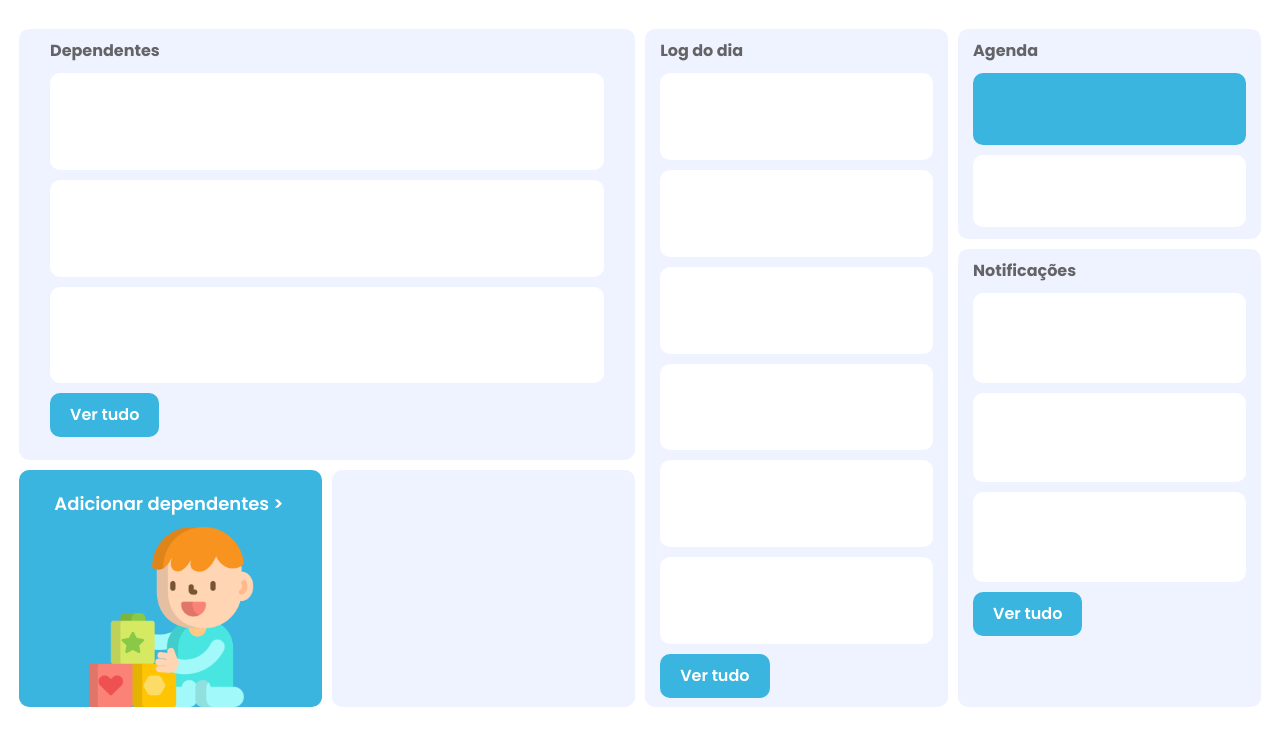
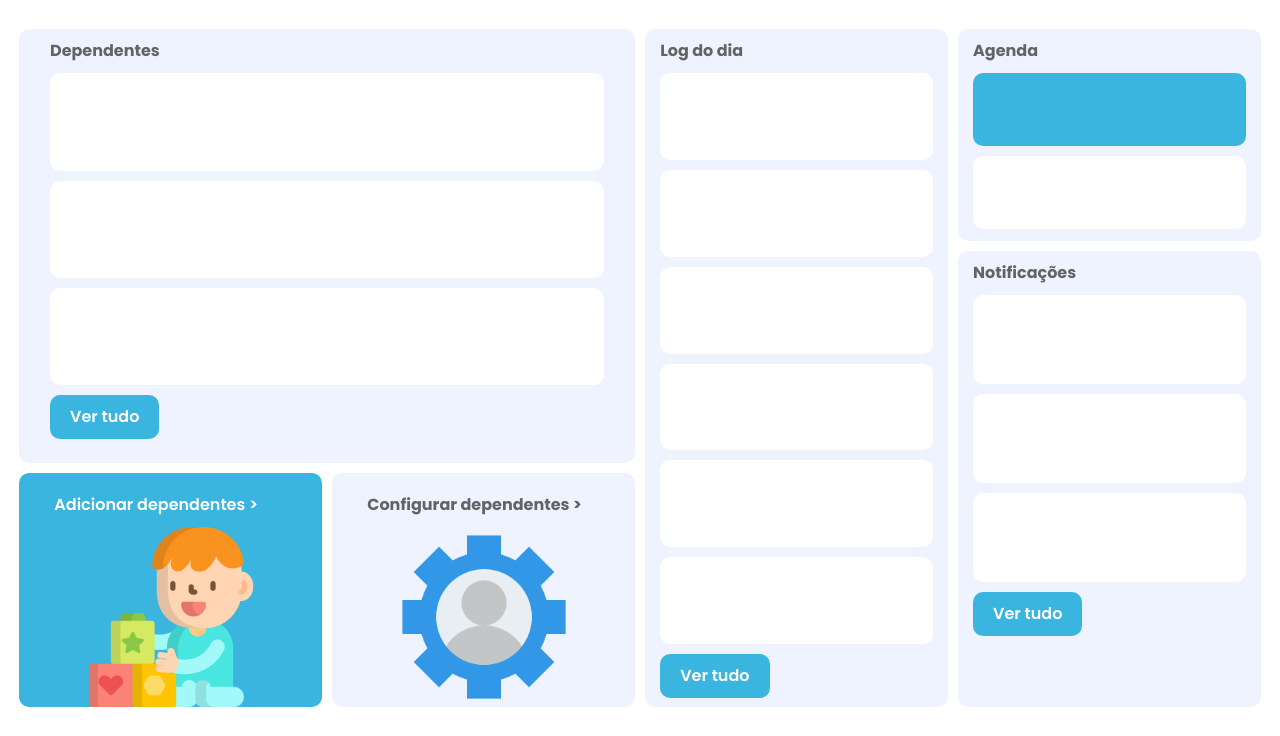
Before and after one commit to murilo-a-m/faculdade-ichild, a PHP site: page /src/pages/responsibleMenu.html in a window 1280 px wide. Shown: the part 64-800 px from the top of the page. Run offline with PHP 8.4, Linux system fonts and the light colour scheme.

Commit message:
[att]: update menu page

```diff
--- a/src/css/style.css
+++ b/src/css/style.css
@@ -899,8 +899,8 @@ body {
   width: 180px;
 }
 
-.card__title-config {
-  font-size: 18px;
+.card__title-add {
+  font-size: 16px;
   color: #ffffff;
   font-weight: 600;
   margin-bottom: 0;
@@ -909,9 +909,23 @@ body {
   align-self: flex-start;
 }
 
+.container__add {
+  align-items: center;
+  justify-content: space-between;
+}
+
 .container__config {
   align-items: center;
-  justify-content: space-between;
+}
+
+.card__title-config {
+  font-size: 16px;
+  color: #646466;
+  font-weight: bold;
+  margin-bottom: 0;
+  margin-left: 20px;
+  margin-top: 10px;
+  align-self: flex-start;
 }
 
 .container__header-app {
--- a/src/pages/responsibleMenu.html
+++ b/src/pages/responsibleMenu.html
@@ -112,12 +112,18 @@
         </div>
 
         <div class="content__card card__config">
-          <div class="card__container container__config">
-            <p class="card__title-config">Adicionar dependentes ></p>
+          <div class="card__container container__add">
+            <p class="card__title-add">Adicionar dependentes ></p>
             <img src="../img/child-image.png" alt="" class="config__img" />
           </div>
         </div>
-        <div class="content__card"></div>
+
+        <div class="content__card card__config">
+          <div class="card__container container__config">
+            <p class="card__title-config">Configurar dependentes ></p>
+            <img src="../img/child-config.png" alt="" class="config__img" />
+          </div>
+        </div>
       </div>
     </main>
 
--- a/src/sass/pages/responsibleMenu.scss
+++ b/src/sass/pages/responsibleMenu.scss
@@ -117,8 +117,8 @@
   }
 }
 
-.card__title-config {
-  font-size: 18px;
+.card__title-add {
+  font-size: 16px;
   color: #ffffff;
   font-weight: 600;
   margin-bottom: 0;
@@ -127,7 +127,21 @@
   align-self: flex-start;
 }
 
-.container__config {
+.container__add {
   align-items: center;
   justify-content: space-between;
 }
+
+.container__config {
+  align-items: center;
+}
+
+.card__title-config {
+  font-size: 16px;
+  color: #646466;
+  font-weight: bold;
+  margin-bottom: 0;
+  margin-left: 20px;
+  margin-top: 10px;
+  align-self: flex-start;
+}
```
Also changed, not shown: src/img/child-config.png (added), 1 other file.
